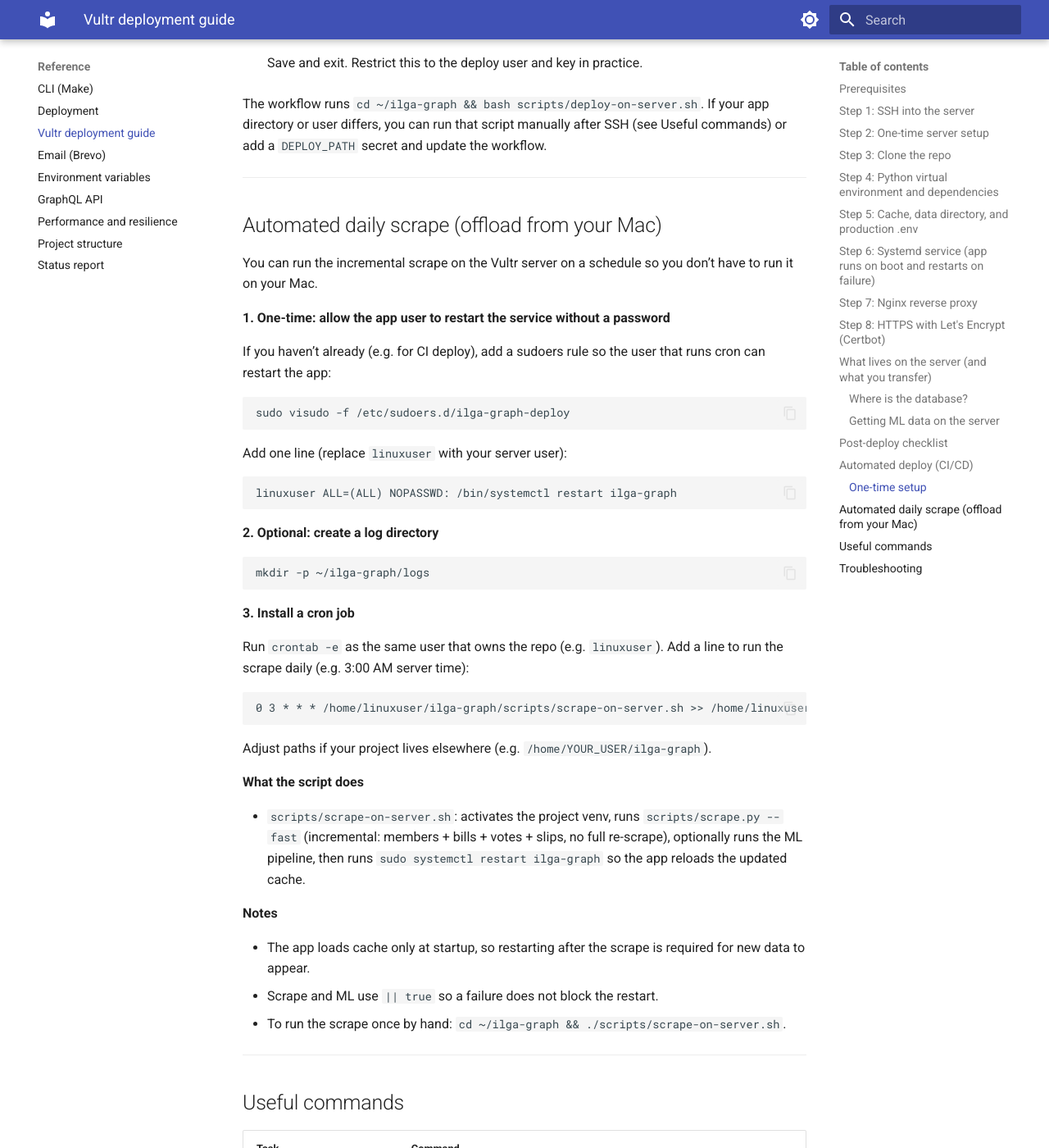
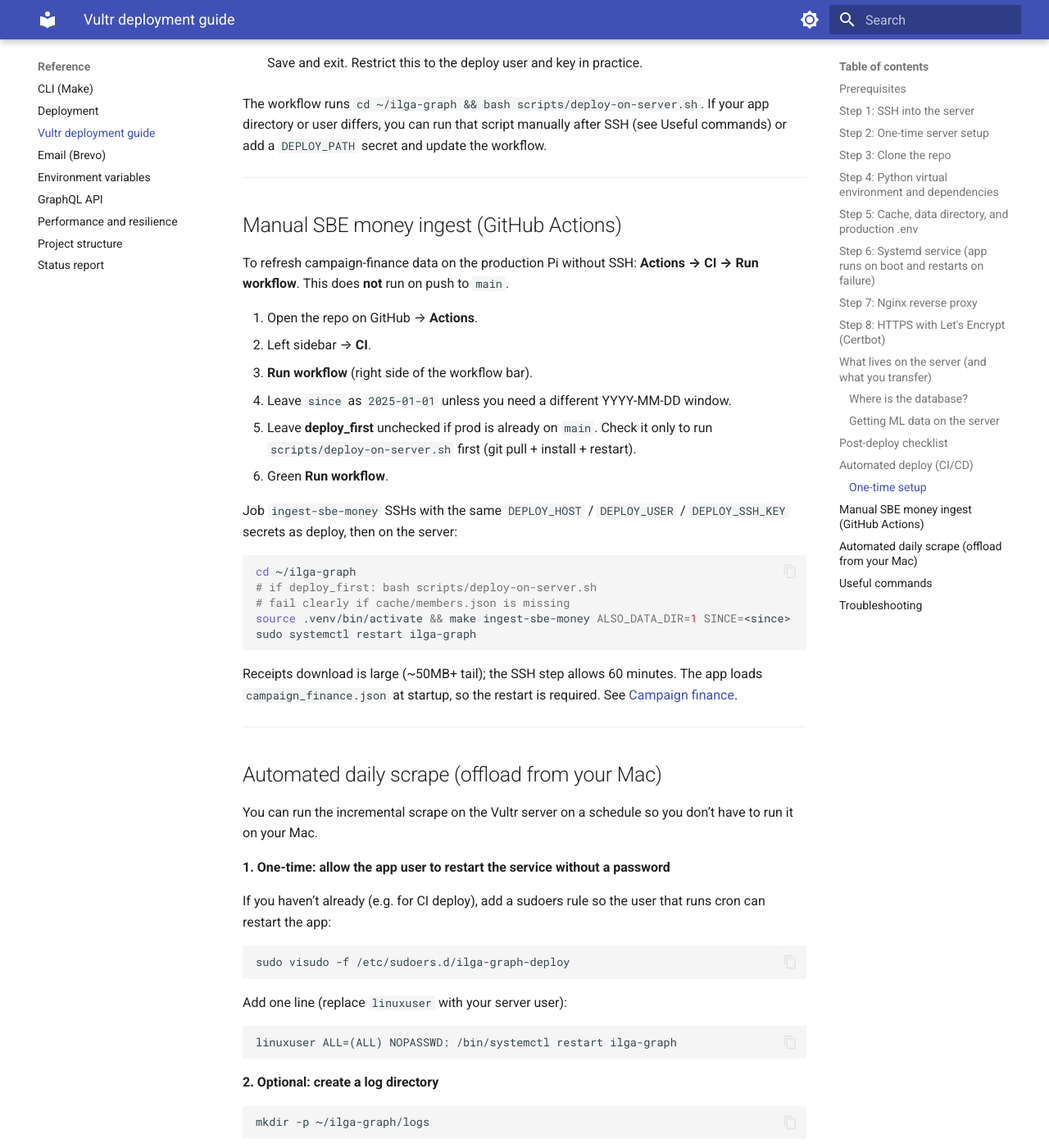
Before and after one commit to tyler-morales/ilga-graph, an MkDocs documentation site: the page built from docs/reference/vultr-deployment-guide.md, in a window 1280 px wide and 1400 px high, scrolled down 9323 px. Shown: the whole window at 82% size. Built offline with MkDocs 1.6.1 and Material for MkDocs 9.7.7, drawn with Linux system fonts in a browser that asks for light colours; some of the changed text lies outside the part shown.

Commit message:
Add GitHub Actions dispatch to ingest SBE money on prod (#68)
* Add workflow_dispatch job to ingest SBE money on prod

Lets Tyler run make ingest-sbe-money ALSO_DATA_DIR=1 on the Pi from
GitHub Actions (same DEPLOY_* secrets as deploy) without laptop SSH.
Dispatch only; lint/test/deploy on push and PR are unchanged.

Co-authored-by: Tyler Morales  <tyler-morales@users.noreply.github.com>

* Tighten SBE money ingest dispatch to option B

Optional deploy_first checkbox (default off), clear members.json
failure, then ingest and restart. Trigger: Actions → CI → Run workflow.

Co-authored-by: Tyler Morales  <tyler-morales@users.noreply.github.com>

---------

Co-authored-by: Cursor Agent <cursoragent@cursor.com>
Co-authored-by: Tyler Morales <tyler-morales@users.noreply.github.com>

````diff
--- a/docs/reference/vultr-deployment-guide.md
+++ b/docs/reference/vultr-deployment-guide.md
@@ -391,6 +391,31 @@ The workflow runs `cd ~/ilga-graph && bash scripts/deploy-on-server.sh`. If your
 
 ---
 
+## Manual SBE money ingest (GitHub Actions)
+
+To refresh campaign-finance data on the production Pi without SSH: **Actions → CI → Run workflow**. This does **not** run on push to `main`.
+
+1. Open the repo on GitHub → **Actions**.
+2. Left sidebar → **CI**.
+3. **Run workflow** (right side of the workflow bar).
+4. Leave `since` as `2025-01-01` unless you need a different YYYY-MM-DD window.
+5. Leave **deploy_first** unchecked if prod is already on `main`. Check it only to run `scripts/deploy-on-server.sh` first (git pull + install + restart).
+6. Green **Run workflow**.
+
+Job `ingest-sbe-money` SSHs with the same `DEPLOY_HOST` / `DEPLOY_USER` / `DEPLOY_SSH_KEY` secrets as deploy, then on the server:
+
+```bash
+cd ~/ilga-graph
+# if deploy_first: bash scripts/deploy-on-server.sh
+# fail clearly if cache/members.json is missing
+source .venv/bin/activate && make ingest-sbe-money ALSO_DATA_DIR=1 SINCE=<since>
+sudo systemctl restart ilga-graph
+```
+
+Receipts download is large (~50MB+ tail); the SSH step allows 60 minutes. The app loads `campaign_finance.json` at startup, so the restart is required. See [Campaign finance](../features/campaign-finance.md).
+
+---
+
 ## Automated daily scrape (offload from your Mac)
 
 You can run the incremental scrape on the Vultr server on a schedule so you don’t have to run it on your Mac.
@@ -443,6 +468,7 @@ Adjust paths if your project lives elsewhere (e.g. `/home/YOUR_USER/ilga-graph`)
 |------|--------|
 | Restart the app | `sudo systemctl restart ilga-graph` |
 | Run scrape once (then restart) | `cd ~/ilga-graph && ./scripts/scrape-on-server.sh` |
+| SBE money ingest (no SSH) | GitHub → Actions → CI → Run workflow (`ingest-sbe-money`) |
 | View scrape log (if cron configured) | `tail -f ~/ilga-graph/logs/scrape.log` |
 | View app logs (live) | `sudo journalctl -u ilga-graph -f` |
 | Last 80 log lines | `sudo journalctl -u ilga-graph -n 80 --no-pager` |
````
Also changed, not shown: TODOS.md (+1 -0 lines), docs/features/campaign-finance.md (+2 -0 lines), 1 other file.
